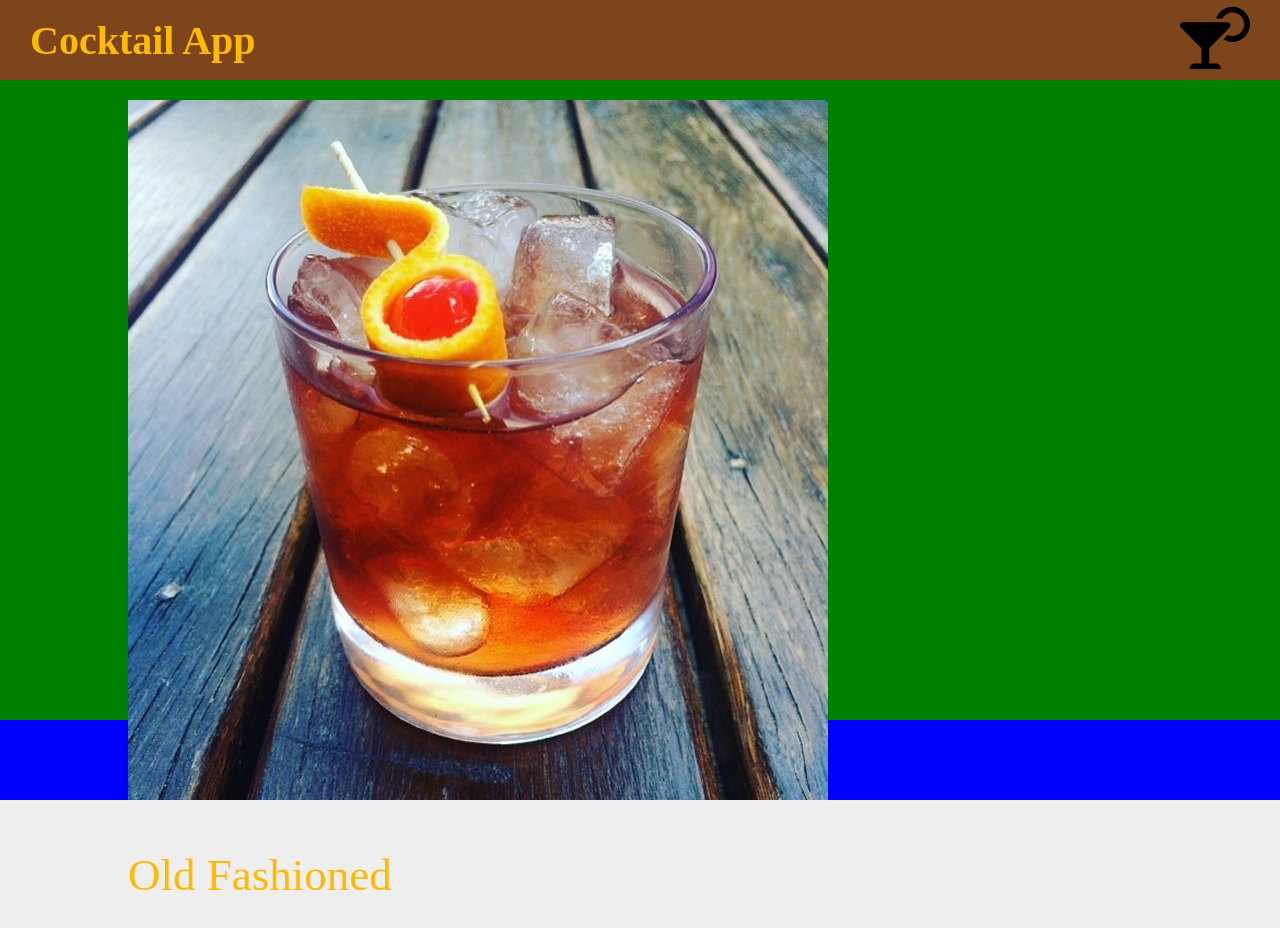
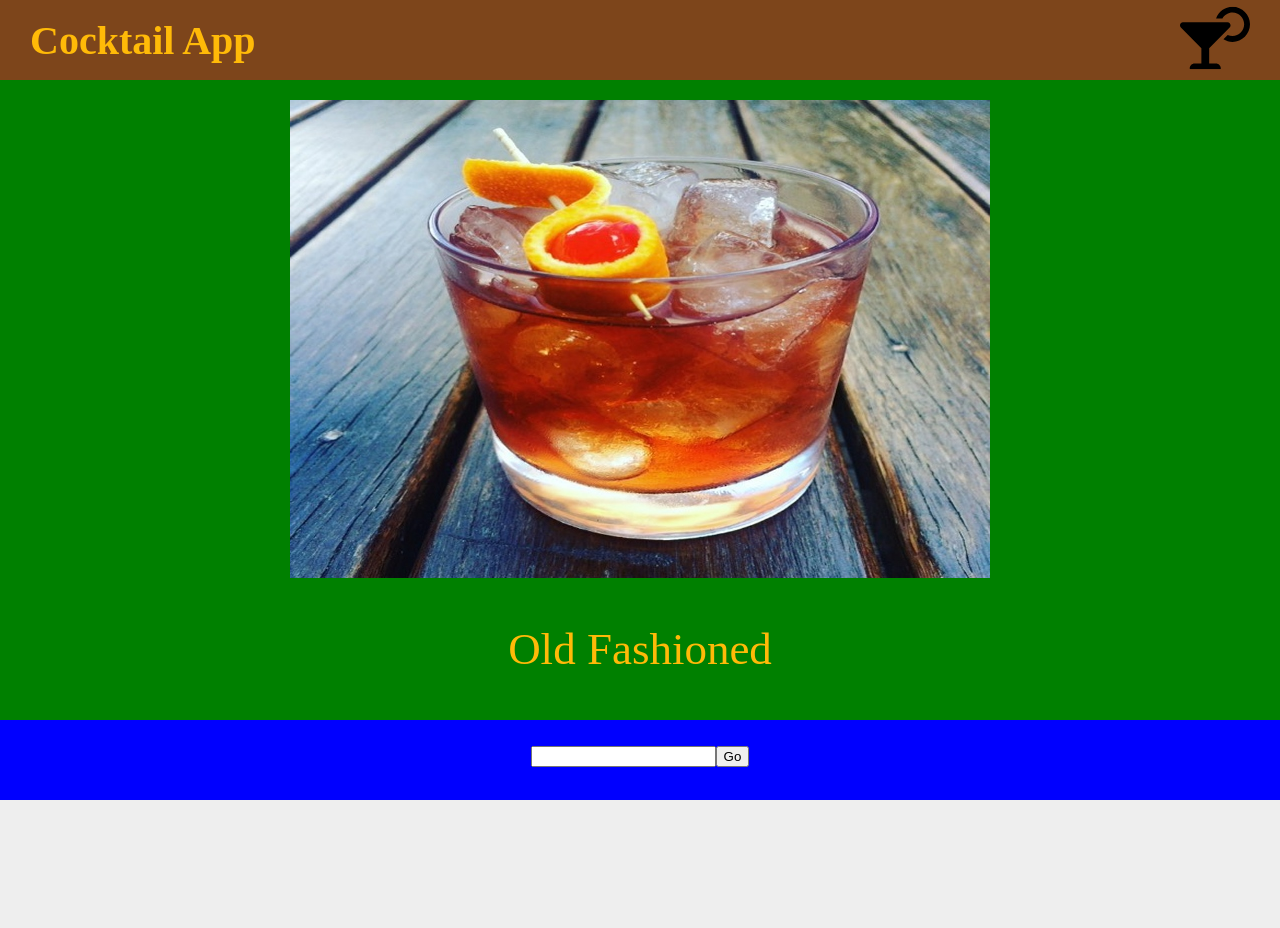
Before and after one commit to AndreHaupt85/mixed-and-between, a Next.js app: page / in a window 1280 px wide. Shown: the top 928 px of the page. After the commit the page ends 800 px from the top, so only its background shows below. Built offline with nearby package versions, Linux system fonts and the light colour scheme.

Commit message:
deleted divs

```diff
--- a/pages/index.js
+++ b/pages/index.js
@@ -9,7 +9,6 @@ console.log(icon);
 
 export default function Home() {
   return (
-    <div>
     <div>
       <Headlinebox>
         <Headline>Cocktail App</Headline>
@@ -23,7 +22,6 @@ export default function Home() {
         </div>
       </Headlinebox>
       <Cocktail>
-          <Cocktailbox>
         <Image
           src={cocktail}
           alt="menu icon"
@@ -31,7 +29,6 @@ export default function Home() {
         <Cocktailname>
           Old Fashioned
         </Cocktailname>
-          </Cocktailbox>
       </Cocktail>
       <Search>
         <form>
@@ -41,7 +38,6 @@ export default function Home() {
         </form>
       </Search>
     </div>
-    </div >
   )
 }
 // Header
@@ -76,11 +72,9 @@ display: flex;
 flex-direction: column;
 align-items: center;
 height: 80vh;
-`
-
-const Cocktailbox = styled.div`
-width: 80vw;
-margin-top: 20px;
+padding-top: 20px;
+padding-left: 20px;
+padding-right: 20px;
 `
 
 const Cocktailname = styled.p`
```
Also changed, not shown: src/cocktail_icon.svg. Lines whose indentation alone changed are shown as unchanged.
